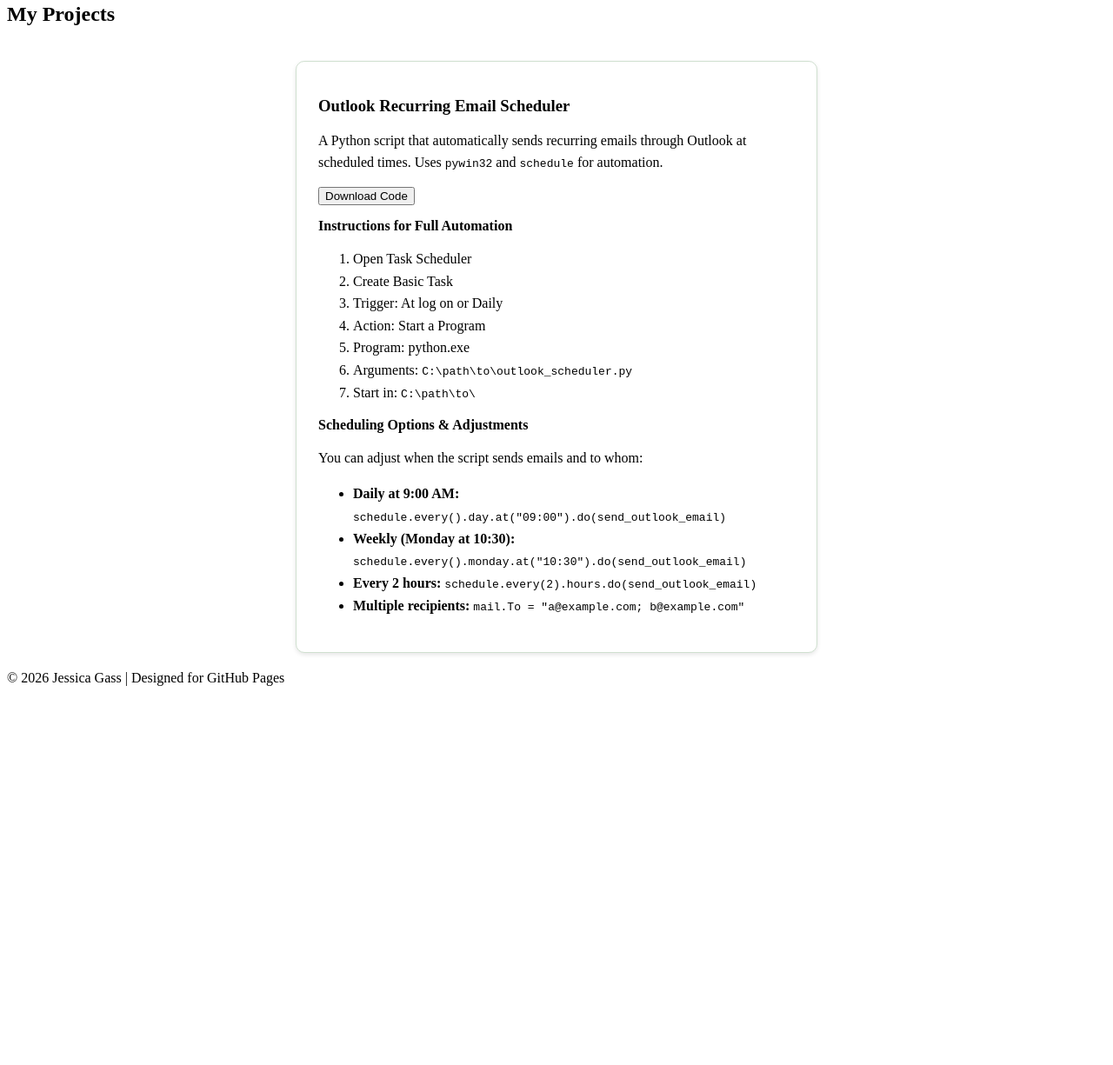
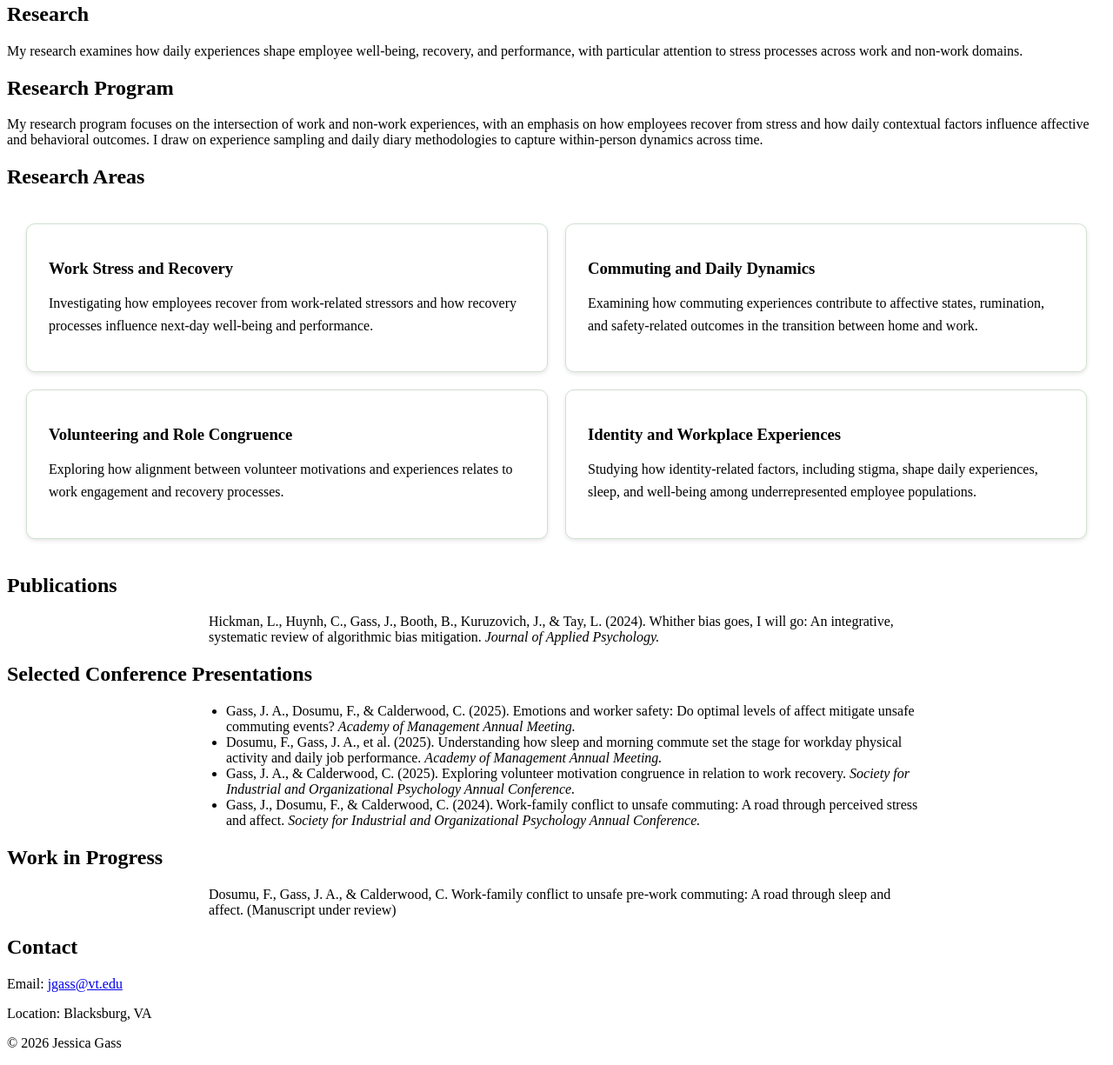
Before and after one commit to jessicagass/jessicagass.github.io, a plain HTML site: page research.html in a window 1280 px wide. Shown: the part 156-1381 px from the top of the page at 87% size. Before the commit the page ends 953 px from the top, so only its background shows below. Drawn offline with Linux system fonts and the light colour scheme.

Commit message:
Update research.html

```diff
--- a/research.html
+++ b/research.html
@@ -3,12 +3,11 @@
 <head>
     <meta charset="UTF-8">
     <meta name="viewport" content="width=device-width, initial-scale=1.0">
-  <title>Jessica Gass | Projects</title>
+    <title>Research | Jessica Gass</title>
     <link rel="stylesheet" href="styles.css">
 </head>
 <body>
 
-  <!-- Navbar -->
 <header>
     <nav class="navbar">
         <h1 class="logo">Jessica Gass</h1>
@@ -21,98 +20,111 @@
     </nav>
 </header>
 
-  <!-- Main Section -->
-  <main>
-    <section class="highlights">
-      <h2>My Projects</h2>
-      <div class="cards">
-
-        <!-- Project 1 -->
-        <div class="card">
-          <h3>Outlook Recurring Email Scheduler</h3>
+<section class="hero">
+    <div class="hero-text">
+        <h2>Research</h2>
         <p>
-            A Python script that automatically sends recurring emails through Outlook at scheduled times.
-            Uses <code>pywin32</code> and <code>schedule</code> for automation.
+            My research examines how daily experiences shape employee well-being, recovery,
+            and performance, with particular attention to stress processes across work and non-work domains.
         </p>
-          <button class="button" id="download-btn">Download Code</button>
-
-          <h4>Instructions for Full Automation</h4>
-          <ol class="instructions">
-            <li>Open Task Scheduler</li>
-            <li>Create Basic Task</li>
-            <li>Trigger: At log on or Daily</li>
-            <li>Action: Start a Program</li>
-            <li>Program: python.exe</li>
-            <li>Arguments: <code>C:\path\to\outlook_scheduler.py</code></li>
-            <li>Start in: <code>C:\path\to\</code></li>
-          </ol>
-
-          <h4>Scheduling Options & Adjustments</h4>
-          <p>You can adjust when the script sends emails and to whom:</p>
-          <ul>
-            <li><strong>Daily at 9:00 AM:</strong> <code>schedule.every().day.at("09:00").do(send_outlook_email)</code></li>
-            <li><strong>Weekly (Monday at 10:30):</strong> <code>schedule.every().monday.at("10:30").do(send_outlook_email)</code></li>
-            <li><strong>Every 2 hours:</strong> <code>schedule.every(2).hours.do(send_outlook_email)</code></li>
-            <li><strong>Multiple recipients:</strong> <code>mail.To = "a@example.com; b@example.com"</code></li>
-          </ul>
-        </div>
-
     </div>
 </section>
-  </main>
 
-  <!-- Footer -->
+<section class="about">
+    <h2>Research Program</h2>
+    <p>
+        My research program focuses on the intersection of work and non-work experiences, with an emphasis on
+        how employees recover from stress and how daily contextual factors influence affective and behavioral outcomes.
+        I draw on experience sampling and daily diary methodologies to capture within-person dynamics across time.
+    </p>
+</section>
+
+<section class="highlights">
+    <h2>Research Areas</h2>
+    <div class="cards">
+        <div class="card">
+            <h3>Work Stress and Recovery</h3>
+            <p>
+                Investigating how employees recover from work-related stressors and how recovery processes
+                influence next-day well-being and performance.
+            </p>
+        </div>
+        <div class="card">
+            <h3>Commuting and Daily Dynamics</h3>
+            <p>
+                Examining how commuting experiences contribute to affective states, rumination, and safety-related outcomes
+                in the transition between home and work.
+            </p>
+        </div>
+        <div class="card">
+            <h3>Volunteering and Role Congruence</h3>
+            <p>
+                Exploring how alignment between volunteer motivations and experiences relates to work engagement
+                and recovery processes.
+            </p>
+        </div>
+        <div class="card">
+            <h3>Identity and Workplace Experiences</h3>
+            <p>
+                Studying how identity-related factors, including stigma, shape daily experiences, sleep, and well-being
+                among underrepresented employee populations.
+            </p>
+        </div>
+    </div>
+</section>
+
+<section>
+    <h2>Publications</h2>
+    <p style="max-width: 800px; margin: auto; text-align: left;">
+        Hickman, L., Huynh, C., Gass, J., Booth, B., Kuruzovich, J., & Tay, L. (2024).
+        Whither bias goes, I will go: An integrative, systematic review of algorithmic bias mitigation.
+        <em>Journal of Applied Psychology.</em>
+    </p>
+</section>
+
+<section>
+    <h2>Selected Conference Presentations</h2>
+    <ul style="max-width: 800px; margin: auto; text-align: left;">
+        <li>
+            Gass, J. A., Dosumu, F., & Calderwood, C. (2025).
+            Emotions and worker safety: Do optimal levels of affect mitigate unsafe commuting events?
+            <em>Academy of Management Annual Meeting.</em>
+        </li>
+        <li>
+            Dosumu, F., Gass, J. A., et al. (2025).
+            Understanding how sleep and morning commute set the stage for workday physical activity and daily job performance.
+            <em>Academy of Management Annual Meeting.</em>
+        </li>
+        <li>
+            Gass, J. A., & Calderwood, C. (2025).
+            Exploring volunteer motivation congruence in relation to work recovery.
+            <em>Society for Industrial and Organizational Psychology Annual Conference.</em>
+        </li>
+        <li>
+            Gass, J., Dosumu, F., & Calderwood, C. (2024).
+            Work-family conflict to unsafe commuting: A road through perceived stress and affect.
+            <em>Society for Industrial and Organizational Psychology Annual Conference.</em>
+        </li>
+    </ul>
+</section>
+
+<section>
+    <h2>Work in Progress</h2>
+    <p style="max-width: 800px; margin: auto; text-align: left;">
+        Dosumu, F., Gass, J. A., & Calderwood, C.
+        Work-family conflict to unsafe pre-work commuting: A road through sleep and affect. (Manuscript under review)
+    </p>
+</section>
+
+<section class="contact">
+    <h2>Contact</h2>
+    <p>Email: <a href="mailto:jgass@vt.edu">jgass@vt.edu</a></p>
+    <p>Location: Blacksburg, VA</p>
+</section>
+
 <footer>
-    &copy; 2026 Jessica Gass | Designed for GitHub Pages
+    <p>© 2026 Jessica Gass</p>
 </footer>
-
-  <!-- JavaScript for downloading Project 1 Python code -->
-  <script>
-    const code = `
-python -m pip install pywin32 schedule
-import win32com.client
-import schedule
-import time
-from datetime import datetime
-
-def send_outlook_email():
-    try:
-        outlook = win32com.client.Dispatch("Outlook.Application")
-        mail = outlook.CreateItem(0)
-        mail.To = "recipient@example.com"
-        mail.CC = ""
-        mail.Subject = "Scheduled Outlook Email"
-        mail.Body = (
-            "Hello,\\n\\n"
-            "This is a recurring scheduled email sent via Python and Outlook.\\n\\n"
-            f"Sent at: {datetime.now()}\\n\\n"
-            "Best regards,"
-        )
-        mail.Send()
-        print(f"Email sent successfully at {datetime.now()}")
-    except Exception as e:
-        print("Error sending email:", e)
-
-schedule.every().day.at("09:00").do(send_outlook_email)
-print("Outlook email scheduler started...")
-while True:
-    schedule.run_pending()
-    time.sleep(30)
-    `;
-
-    const downloadBtn = document.getElementById("download-btn");
-    downloadBtn.addEventListener("click", () => {
-      const blob = new Blob([code], { type: "text/x-python" });
-      const url = URL.createObjectURL(blob);
-      const a = document.createElement("a");
-      a.href = url;
-      a.download = "outlook_email_scheduler.py";
-      document.body.appendChild(a);
-      a.click();
-      document.body.removeChild(a);
-      URL.revokeObjectURL(url);
-    });
-  </script>
 
 </body>
 </html>
```
Lines whose indentation alone changed are shown as unchanged.
